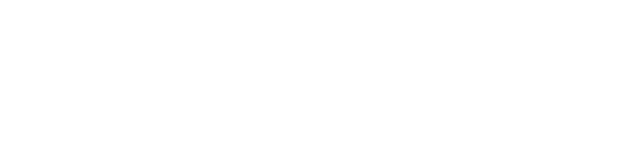
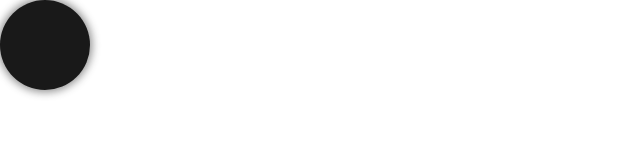
Before and after one commit to kennygwang/destiny-ui, a plain HTML site: page index.html in a window 1280 px wide. Shown: the whole page, without its empty margins (0-640 px from the left). Drawn offline with Linux system fonts and the light colour scheme.

Commit message:
Added basic cusor code

```diff
--- a/index.html
+++ b/index.html
@@ -7,5 +7,7 @@
 		<div id="page-wrapper">
 			<div id="topbar"
 		</div>
+		<script src="scripts/Cursor.js" type="text/javascript"></script>
+		<script src="scripts/app.js" type="text/javascript"></script>
 	</body>
 </html>
--- /dev/null
+++ b/scripts/Cursor.js
@@ -0,0 +1,28 @@
+/**
+ * This file includes logic related to the mouse cursor.
+ */
+
+function Cursor (options){
+	options = options || {};
+	this.radius = options.radius || 90;
+	var el = this.el = document.createElement('div');
+	el.id = 'cursor';
+	el.style.width = this.radius+'px';
+	el.style.height = this.radius+'px';
+
+	// Register events
+	var onMouseMoveBinded = onMouseMove.bind(this);
+	document.body.addEventListener('mousemove', onMouseMoveBinded);
+	document.body.appendChild(el);
+
+	// Event handlers.
+	function onMouseMove (e){
+		var newX = e.pageX - this.radius/2;
+		var newY = e.pageY - this.radius/2;
+		var transformString = 'translate('+newX+'px,'+newY+'px)';
+		this.el.style.transform = transformString;
+
+		// this.el.style.top = newY;
+		// this.el.style.left = newX;
+	}
+}
--- /dev/null
+++ b/scripts/app.js
@@ -0,0 +1,33 @@
+/**
+ * This file begins the main application.
+ */
+
+/**
+ * The main application class.
+ *
+ * @param {Object} options The app configuration.
+ */
+function Application (options){
+	options = options || {};
+}
+
+/**
+ * Sets up controls for the mouse and keyboard.
+ *
+ * @param  {Object} options The configuration options.
+ */
+Application.prototype.setupControls = function(options){
+	options = options || {};
+	this.cursor = new Cursor(options);
+};
+
+/**
+ * Starts the application, setting up controls, etc.
+ */
+Application.prototype.startApplication = function(){
+	this.setupControls();
+};
+
+// Starts the actual application.
+var app = new Application();
+app.startApplication();
--- a/styles/style.css
+++ b/styles/style.css
@@ -1,4 +1,21 @@
 html, body {
 	padding: 0;
 	margin: 0;
+	width: 100%;
+	height: 100%;
+	cursor: none;
 }
+
+#cursor{
+	width: 90px;
+	height: 90px;
+	border-radius: 50%;
+	background-color: black;
+	opacity: 0.9;
+	position: fixed;
+	box-shadow: 0px 0px 8px 2px gray;
+}
+
+#cursor:hover{
+	background-color: dimgray;
+}
```
